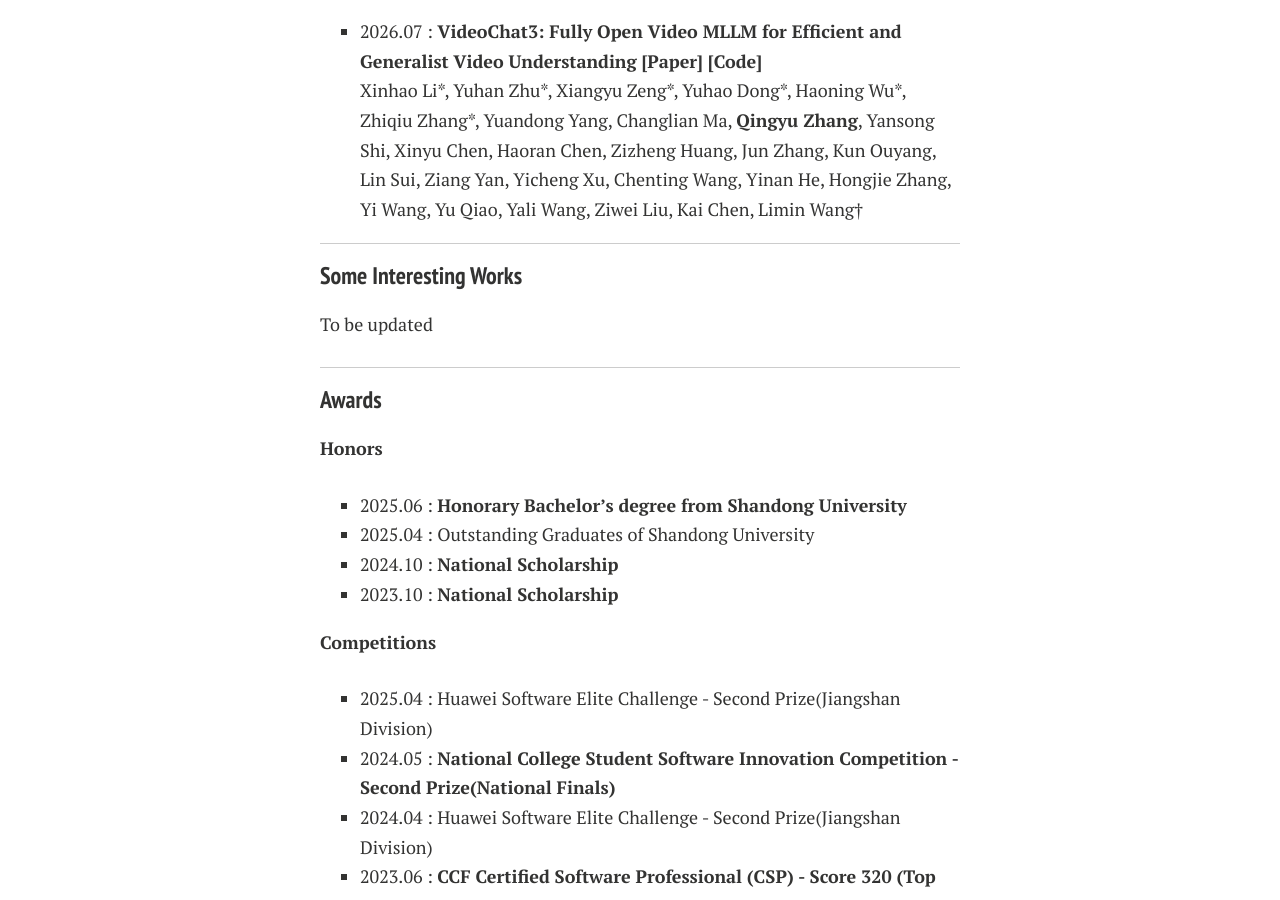
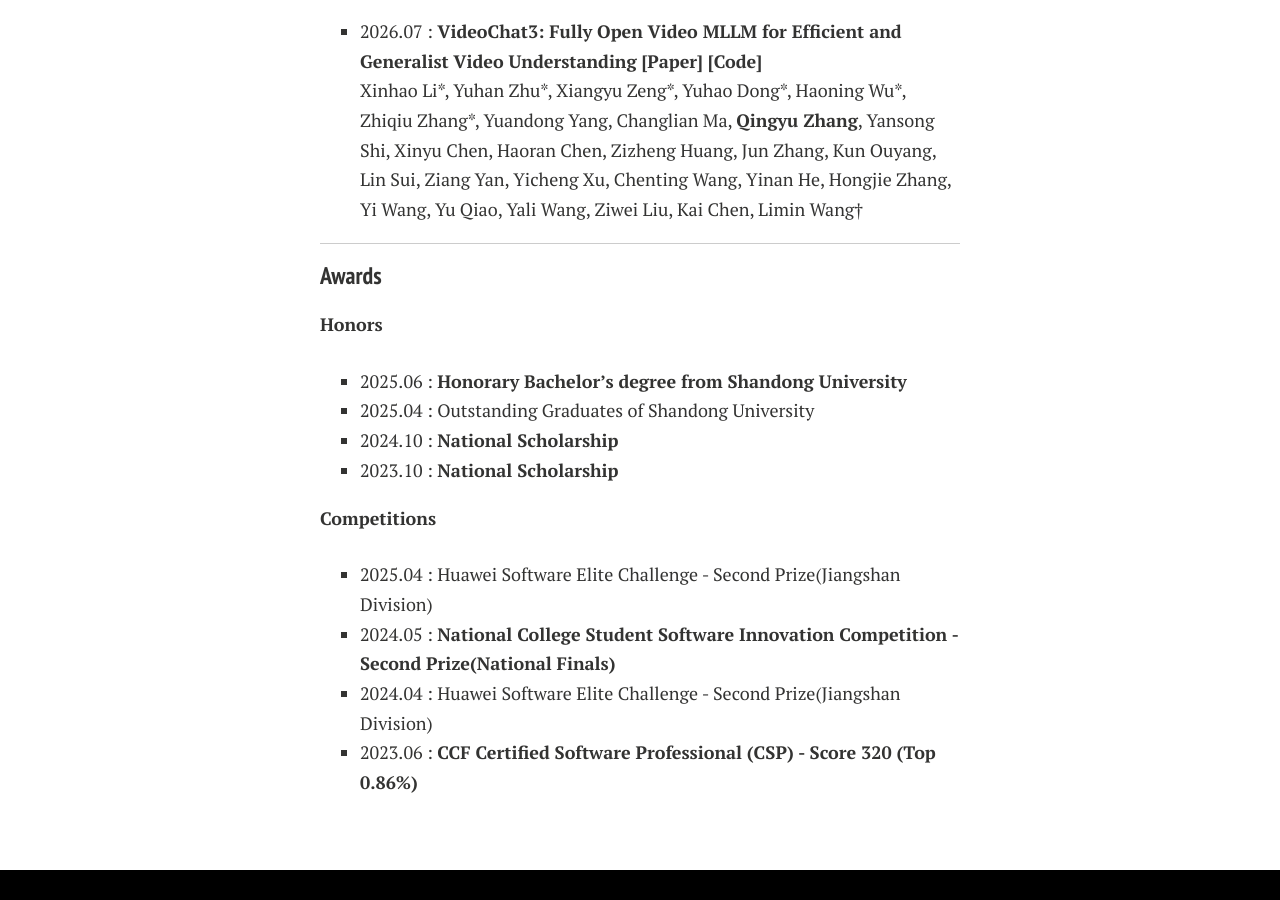
Before and after one commit to happyzqy/happyzqy.github.io, a Jekyll site: the page built from index.md, in a window 1280 px wide and 900 px high, scrolled down 1205 px. Built offline with Jekyll 4.4.1, drawn with Linux system fonts in a browser that asks for light colours; nearby versions of some CDN libraries; comment, search, counter and statistics services are not loaded; a style sheet for code colours, icons or effects is not loaded.

Commit message:
Remove empty Some Interesting Works section

```diff
--- a/index.md
+++ b/index.md
@@ -65,12 +65,6 @@ Xinhao Li\*, Yuhan Zhu\*, Xiangyu Zeng\*, Yuhao Dong\*, Haoning Wu\*, Zhiqiu Zha
 -->
 ---
 
-### Some Interesting Works
-To be updated
-
-
----
-
 ### Awards
 
  **Honors**
```
